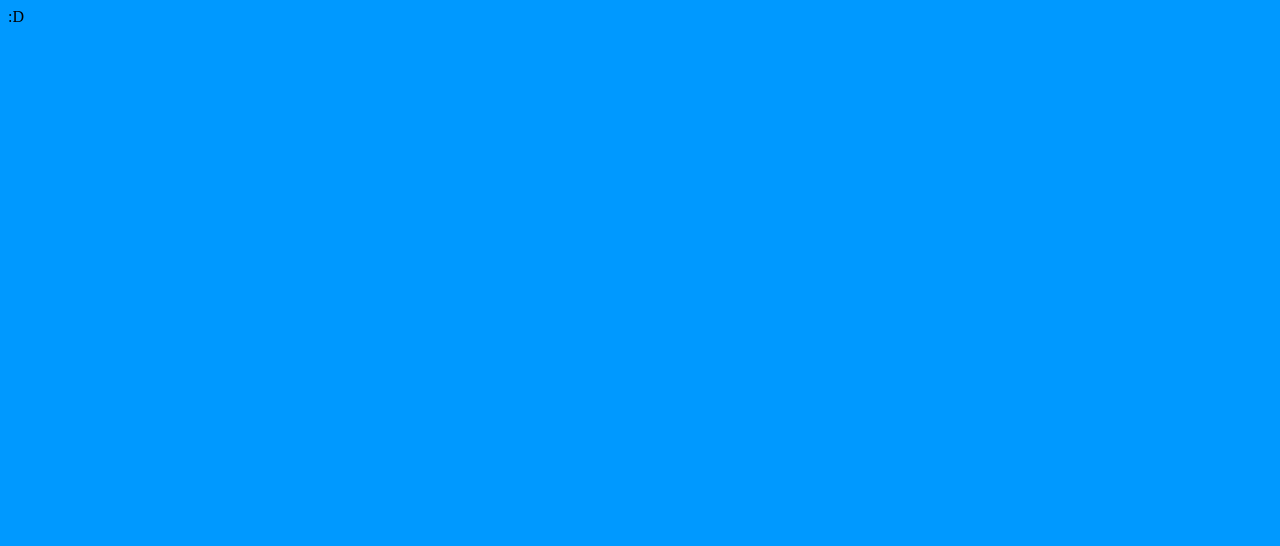
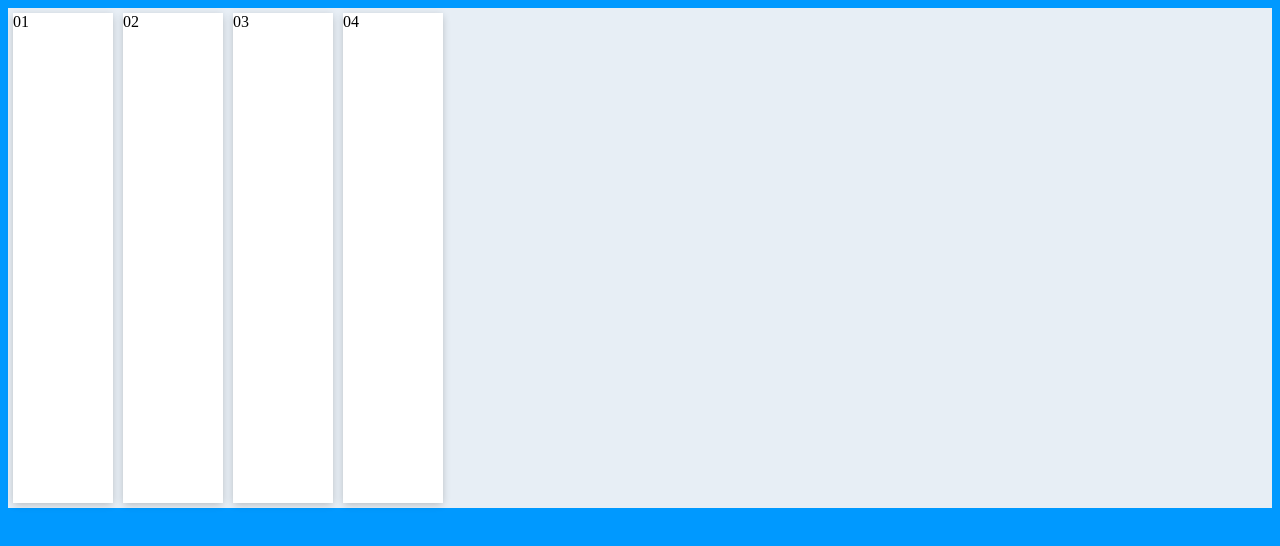
Before and after one commit to V1n1c1us/v1n1c1us.github.io, a plain HTML site: page index.html in a window 1280 px wide. Drawn offline with Linux system fonts and the light colour scheme.

Commit message:
Atualizado index.html

```diff
--- a/index.html
+++ b/index.html
@@ -5,8 +5,36 @@
 	<meta http-equiv="X-UA-Compatible" content="IE=edge">
 	<title></title>
 	<link rel="stylesheet" href="https://v1n1c1us.github.io/css/style.css">
+		<style type="text/css" media="screen">
+			#content
+			{
+				background: #e7eef5;
+				height: 500px;
+				display: flex;
+				flex-direction: row;
+				flex-wrap: no-wrap;
+				justify-content: flex-start;
+				align-items: strech;
+			}
+
+			.item
+			{
+
+				width: 100px;
+				color: black;
+				-webkit-box-shadow: 0px 2px 8px -1px rgba(0,0,0,0.24);
+				background: white;
+				margin: 5px;
+	}
+
+	</style>
 </head>
 <body>
-	:D
+	<section id="content">
+		<article class="item">01</article>
+		<article class="item">02</article>
+		<article class="item">03</article>
+		<article class="item">04</article>
+	</section>
 </body>
 </html>
```
